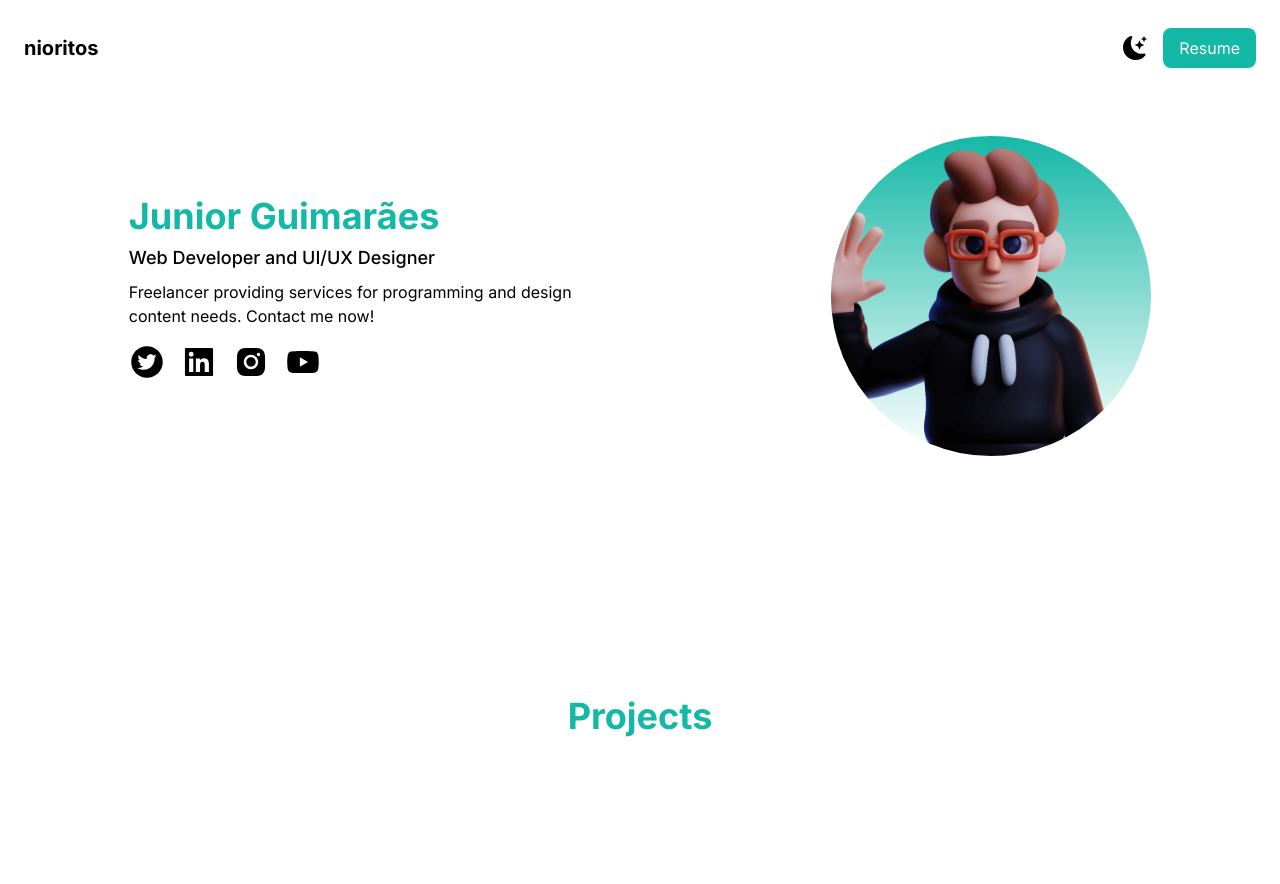
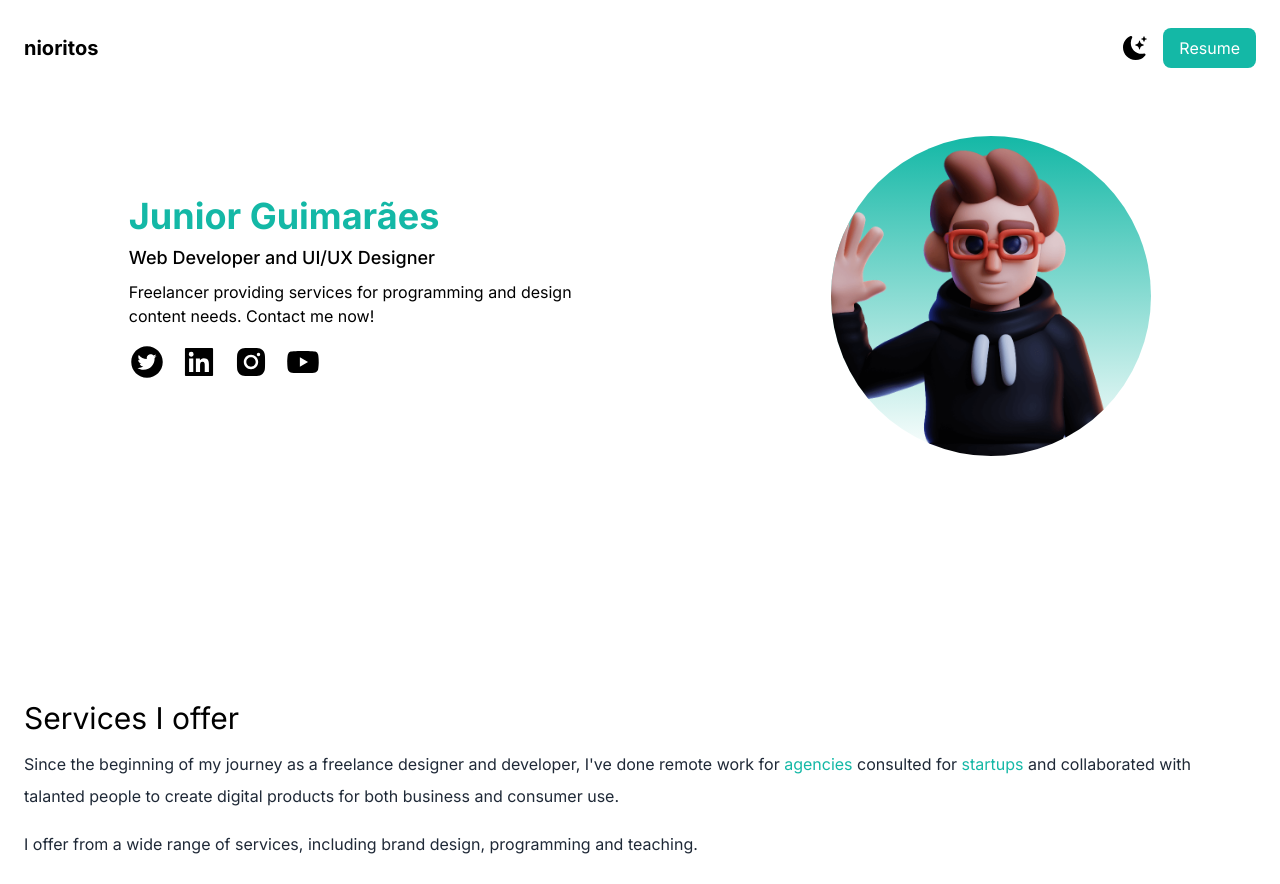
Before and after one commit to nioritos/portifolio-nextjs, a Next.js app: page / in a window 1280 px wide. Before the commit the page ends 800 px from the top, so only its background shows below. Built offline with nearby package versions, Linux system fonts and the light colour scheme.

Commit message:
coding the services area

```diff
--- a/pages/index.js
+++ b/pages/index.js
@@ -8,7 +8,7 @@ import deved from '../public/dev-ed-wave.png';
 
 export default function Home() {
   return (
-    <div className='py-4 px-6'>
+    <div className='py-4 px-6 dark:bg-black'>
       <Head>
         <title>Nioritos</title>
         <meta name="description" content="Nioritos's portifolio, here you will look my knowledges, projects and more about me" />
@@ -18,7 +18,7 @@ export default function Home() {
         <link href="https://fonts.googleapis.com/css2?family=Inter:wght@300;400;500;600;700;800;900&family=Poppins:wght@300;400;500;600;700&display=swap" rel="stylesheet" />
       </Head>
       <header className='flex w-full h-16 justify-between items-center'>
-        <h1 className='text-black font-bold text-xl' id='logo'>nioritos</h1>
+        <h1 className=' dark:text-gray-200 text-black font-bold text-xl' id='logo'>nioritos</h1>
         <ul className='flex gap-4 justify-center items-center'>
           <li><BsFillMoonStarsFill size="24" className='hover:cursor-pointer' /></li>
           <li className='bg-teal-500 rounded-lg py-2 px-4 duration-700 hover:bg-teal-600'><Link href="" className='text-white'>Resume</Link></li>
@@ -29,13 +29,13 @@ export default function Home() {
         <section id="home" className='flex flex-row flex-wrap items-center justify-center min-h-full min-w-screen'>
           <div className="flex flex-col justify-center items-center md:items-start md:max-w-[40%] min-w-[40%] m-auto">
             <h1 className='font-bold text-teal-500 text-4xl'>Junior Guimarães</h1>
-            <h2 className='font-medium text-lg mt-2'>Web Developer and UI/UX Designer</h2>
-            <p className='text-base text-center md:text-start mt-2'>Freelancer providing services for programming and design content needs. Contact me now!</p>
+            <h2 className='font-medium text-lg mt-2 dark:text-gray-200'>Web Developer and UI/UX Designer</h2>
+            <p className='text-base text-center md:text-start mt-2 dark:text-gray-300'>Freelancer providing services for programming and design content needs. Contact me now!</p>
             <ul className='flex justify-center items-center gap-4 my-4'>
-              <li><AiFillTwitterCircle size="36" /></li>
-              <li><AiFillLinkedin size="36" /></li>
-              <li><AiFillInstagram size="36" /></li>
-              <li><AiFillYoutube size="36" /></li>
+              <li><AiFillTwitterCircle size="36" className='dark:fill-white'/></li>
+              <li><AiFillLinkedin size="36" className='dark:fill-white'/></li>
+              <li><AiFillInstagram size="36" className='dark:fill-white'/></li>
+              <li><AiFillYoutube size="36" className='dark:fill-white'/></li>
             </ul>
           </div>
           <div className="bg-gradient-to-b from-teal-500 circle rounded-full w-80 h-80 relative overflow-hidden m-auto">
@@ -43,8 +43,22 @@ export default function Home() {
           </div>
         </section>
 
-        <section id="projects" className='mt-60 flex justify-center items-center'>
-          <h1 className='text-teal-500 text-4xl font-bold'>Projects</h1>
+        <section id="services" className='mt-60 flex justify-center items-center'>
+          <div className="flex-col">
+          <h3 className="text-3xl py-1 dark:text-white ">Services I offer</h3>
+            <p className="text-md py-2 leading-8 text-gray-800 dark:text-gray-200">
+              Since the beginning of my journey as a freelance designer and
+              developer, I've done remote work for
+              <span className="text-teal-500"> agencies </span>
+              consulted for <span className="text-teal-500">startups </span>
+              and collaborated with talanted people to create digital products
+              for both business and consumer use.
+            </p>
+            <p className="text-md py-2 leading-8 text-gray-800 dark:text-gray-200">
+              I offer from a wide range of services, including brand design,
+              programming and teaching.
+            </p>
+          </div>
         </section>
       </main>
     </div>
```
